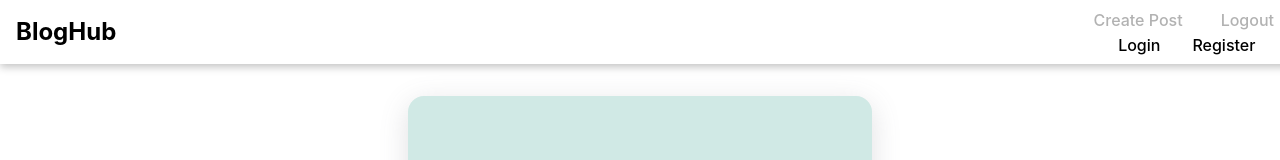
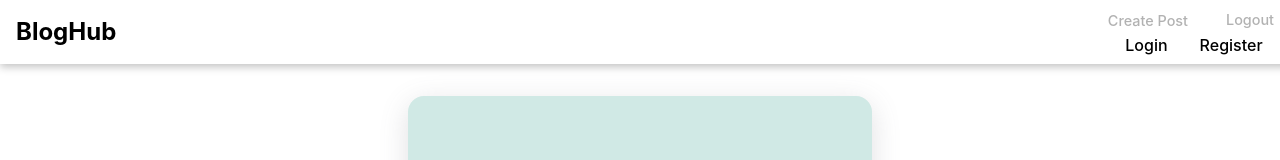
Before and after one commit to chrisnotthere/BlogHub, a React (Create React App) app in the folder client/: page /login in a window 1280 px wide. Shown: the top 160 px of the page. Built offline with nearby package versions, Linux system fonts and the light colour scheme; no server answers.

Commit message:
header font size

```diff
--- a/client/src/assets/styles/header.module.css
+++ b/client/src/assets/styles/header.module.css
@@ -62,9 +62,14 @@ nav ul li a, .linkButton {
 
 .inactiveLink {
   color: rgb(178, 178, 178);
+  font-size: .9rem;
   pointer-events: none; /* Makes it un-clickable */
 }
 
 .linkButton:hover, nav ul li a:hover{
   text-decoration: underline;
 }
+
+.username {
+  font-size: .9rem;
+}
```
